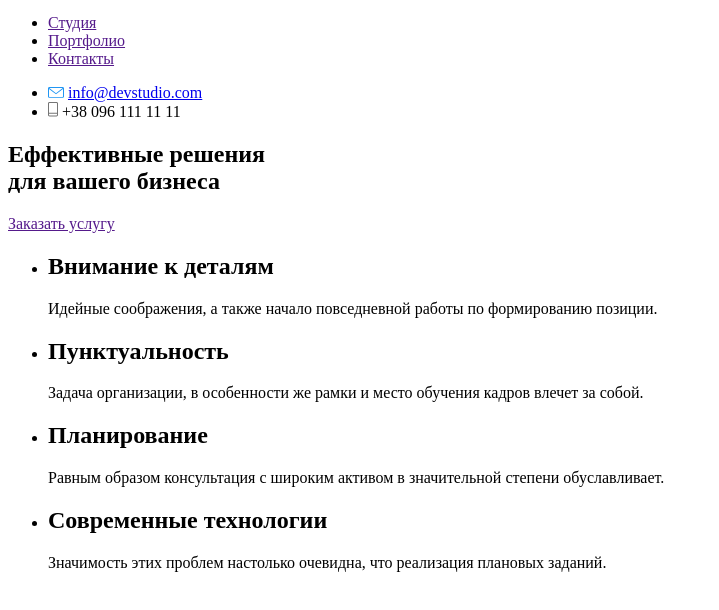
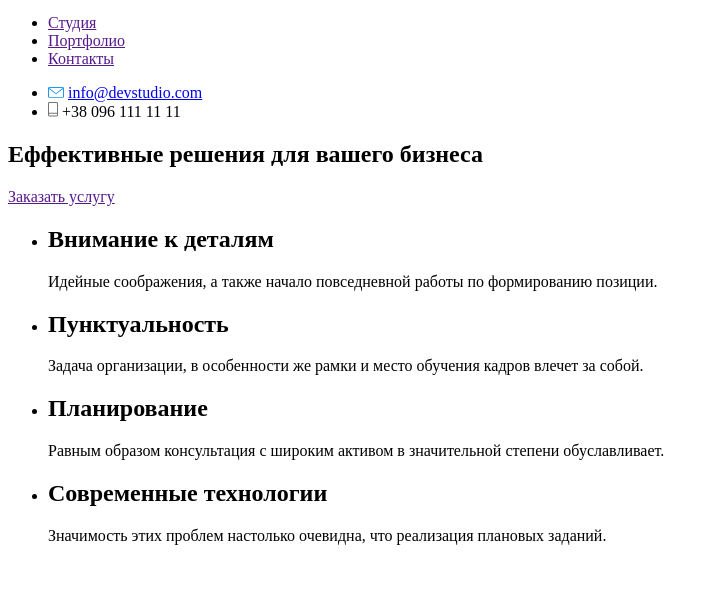
Before and after one commit to olenakhomyn/goit-markup-hw-01, a plain HTML site: page index.html in a window 1280 px wide. Shown: the part 34-644 px from the top of the page, without its empty margins (0-719 px from the left). Drawn offline with Linux system fonts and the light colour scheme.

Commit message:
Update index.html

```diff
--- a/index.html
+++ b/index.html
@@ -23,7 +23,7 @@
     </header>
        <div>
            <section>
-               <h1>Еффективные решения <br> для вашего бизнеса</h1>
+               <h1>Еффективные решения для вашего бизнеса</h1>
                <a href="">Заказать услугу</a>
            </section>
        </div>
```
